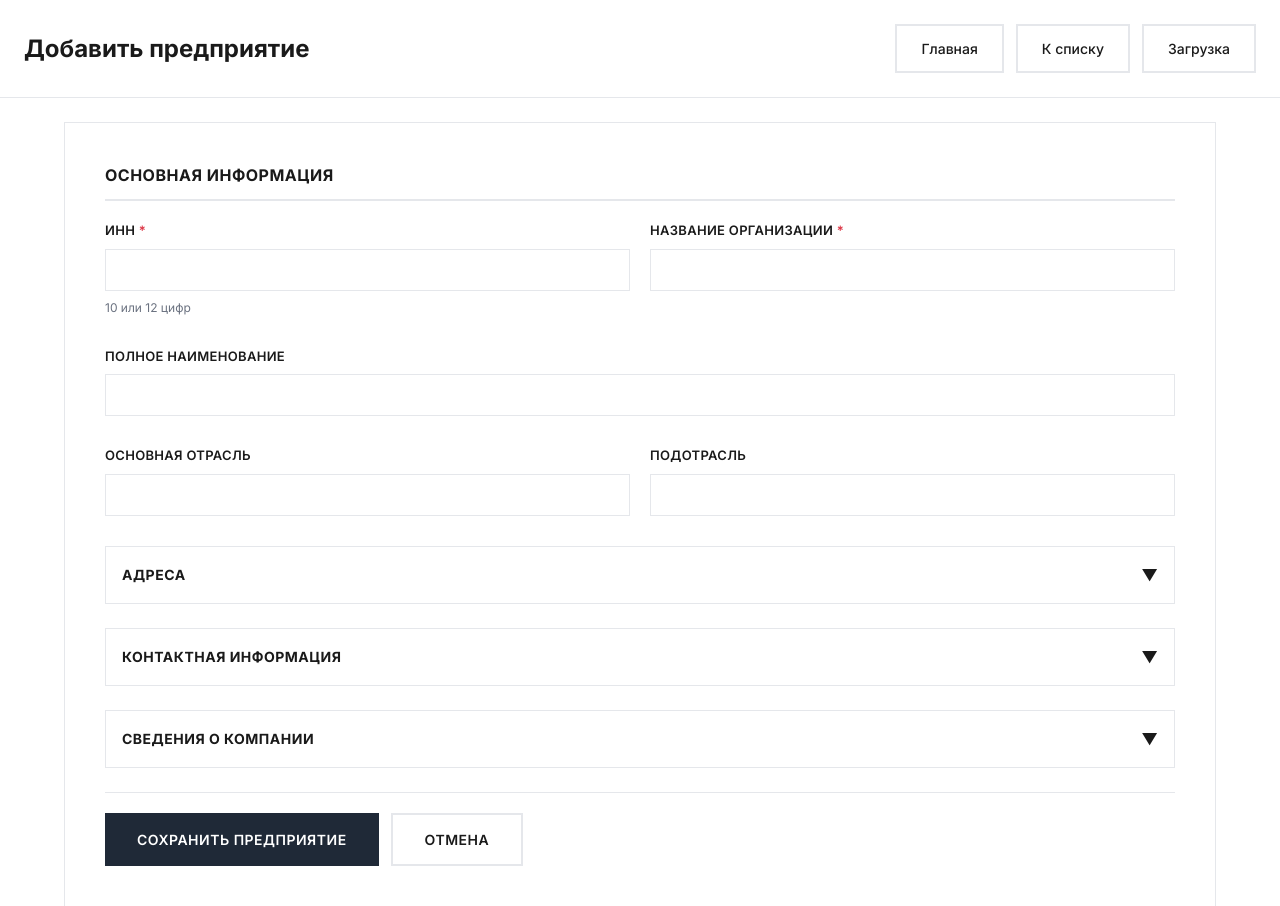
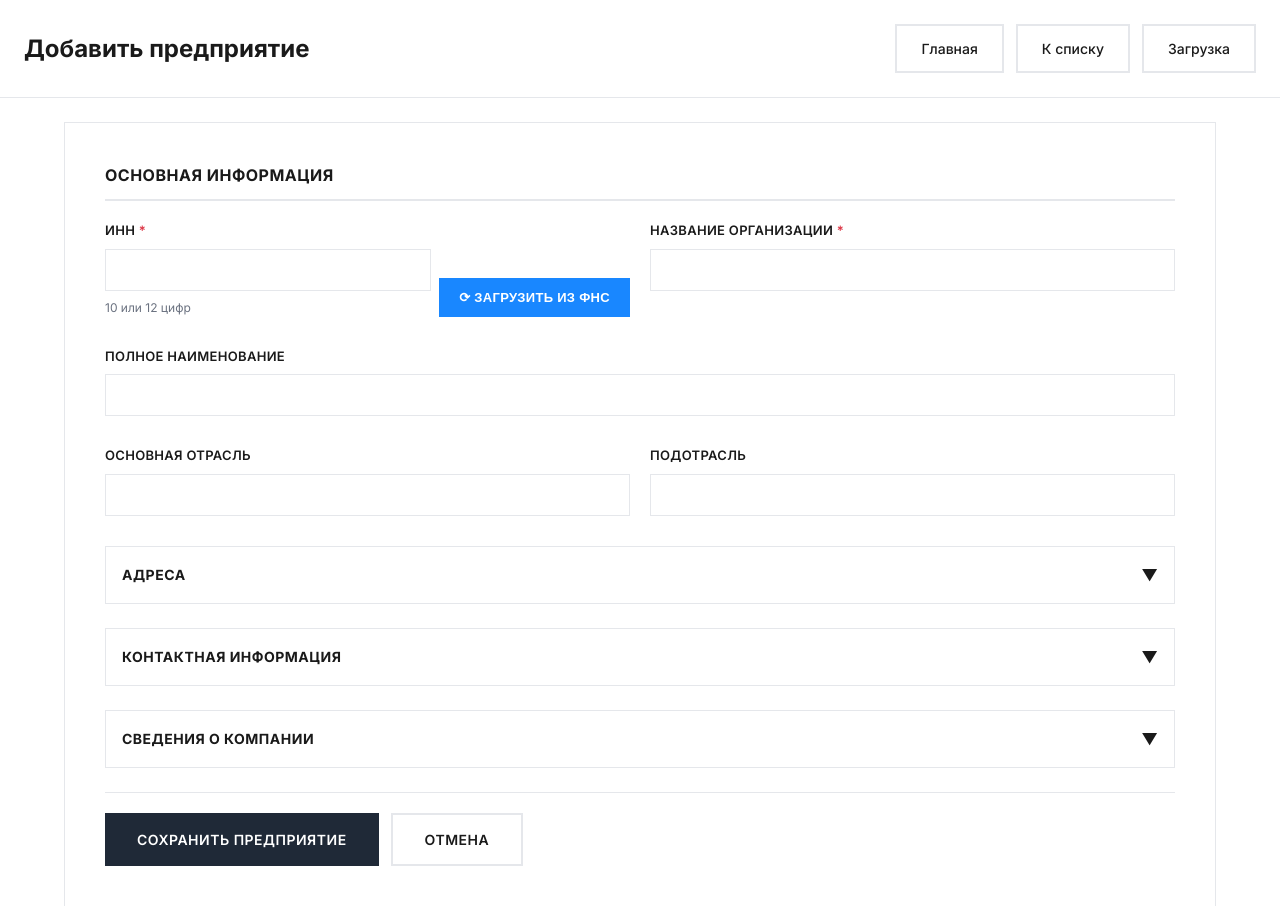
Before and after one commit to DevouringOG/MoscowProm, a Python web app: template app/templates/organization_create.html in a window 1280 px wide. Shown: the top 906 px of the page. Run offline with Jinja, Linux system fonts and the light colour scheme; the template is opened without the code that fills it, so the values that code supplies are empty.

Commit message:
Added load from fns data when creating new org

```diff
--- a/app/templates/organization_create.html
+++ b/app/templates/organization_create.html
@@ -139,6 +139,43 @@
  color: var(--text-secondary);
  }
 
+ .form-group-with-button {
+ display: flex;
+ gap: 8px;
+ align-items: flex-end;
+ }
+
+ .form-group-with-button .form-group {
+ flex: 1;
+ }
+
+ .btn-load-fns {
+ padding: 12px 20px;
+ background: rgba(0, 123, 255, 0.9);
+ color: white;
+ border: none;
+ font-size: 13px;
+ font-weight: 600;
+ cursor: pointer;
+ white-space: nowrap;
+ transition: all 0.3s ease;
+ text-transform: uppercase;
+ letter-spacing: 0.3px;
+ }
+
+ .btn-load-fns:hover {
+ background: rgba(0, 123, 255, 1);
+ transform: translateY(-1px);
+ box-shadow: 0 4px 12px rgba(0, 123, 255, 0.3);
+ }
+
+ .btn-load-fns:disabled {
+ background: rgba(0, 123, 255, 0.4);
+ cursor: not-allowed;
+ transform: none;
+ box-shadow: none;
+ }
+
  .form-actions {
  display: flex;
  gap: 12px;
@@ -265,10 +302,13 @@
  <div class="section-title">Основная информация</div>
 
  <div class="form-grid">
+ <div class="form-group-with-button">
  <div class="form-group">
  <label class="form-label required">ИНН</label>
- <input type="text" name="inn" class="form-input" required maxlength="12" pattern="[0-9]{10,12}">
+ <input type="text" name="inn" id="innInput" class="form-input" required maxlength="12" pattern="[0-9]{10,12}">
  <span class="form-hint">10 или 12 цифр</span>
+ </div>
+ <button type="button" class="btn-load-fns" id="loadFromFnsBtn" onclick="loadFromFNS()">⟳ Загрузить из ФНС</button>
  </div>
 
  <div class="form-group">
@@ -396,6 +436,18 @@
 
  <div class="form-grid">
  <div class="form-group">
+ <label class="form-label">Основной ОКВЭД</label>
+ <input type="text" name="main_okved" class="form-input">
+ </div>
+
+ <div class="form-group">
+ <label class="form-label">Название ОКВЭД</label>
+ <input type="text" name="main_okved_name" class="form-input">
+ </div>
+ </div>
+
+ <div class="form-grid">
+ <div class="form-group">
  <label class="form-label">ФИО руководителя</label>
  <input type="text" name="head_name" class="form-input">
  </div>
@@ -484,6 +536,89 @@
  alert.remove();
  }, 5000);
  }
+
+ async function loadFromFNS() {
+ const innInput = document.getElementById('innInput');
+ const btn = document.getElementById('loadFromFnsBtn');
+ const inn = innInput.value.trim();
+
+ // Validate INN
+ if (!inn) {
+ showAlert('error', 'Введите ИНН для загрузки данных из ФНС');
+ innInput.focus();
+ return;
+ }
+
+ if (!/^[0-9]{10,12}$/.test(inn)) {
+ showAlert('error', 'ИНН должен содержать 10 или 12 цифр');
+ innInput.focus();
+ return;
+ }
+
+ // Disable button and show loading
+ btn.disabled = true;
+ const originalText = btn.textContent;
+ btn.textContent = '⟳ Загрузка...';
+
+ try {
+ const response = await fetch(`/api/fns/organization/${inn}`);
+ const data = await response.json();
+
+ if (response.ok && data.status === 'success') {
+ // Fill form fields with FNS data
+ const fnsData = data.data;
+
+ // Basic information
+ if (fnsData.name) {
+ document.querySelector('input[name="name"]').value = fnsData.name;
+ }
+ if (fnsData.full_name) {
+ document.querySelector('input[name="full_name"]').value = fnsData.full_name;
+ }
+
+ // Address
+ if (fnsData.legal_address) {
+ document.querySelector('input[name="legal_address"]').value = fnsData.legal_address;
+ }
+
+ // OKVED
+ if (fnsData.main_okved) {
+ document.querySelector('input[name="main_okved"]').value = fnsData.main_okved;
+ }
+ if (fnsData.main_okved_name) {
+ document.querySelector('input[name="main_okved_name"]').value = fnsData.main_okved_name;
+ }
+
+ // Head
+ if (fnsData.head_name) {
+ document.querySelector('input[name="head_name"]').value = fnsData.head_name;
+ }
+
+ // Registration date
+ if (fnsData.registration_date) {
+ document.querySelector('input[name="registration_date"]').value = fnsData.registration_date;
+ }
+
+ // Status
+ if (fnsData.status) {
+ document.querySelector('input[name="status_final"]').value = fnsData.status;
+ }
+
+ showAlert('success', 'Данные успешно загружены из ФНС! Проверьте и дополните информацию.');
+
+ // Scroll to top to show the filled data
+ window.scrollTo({ top: 0, behavior: 'smooth' });
+ } else {
+ showAlert('error', data.detail || 'Не удалось получить данные из ФНС');
+ }
+ } catch (error) {
+ showAlert('error', `Ошибка при загрузке данных из ФНС: ${error.message}`);
+ } finally {
+ // Re-enable button
+ btn.disabled = false;
+ btn.textContent = originalText;
+ }
+ }
  </script>
 </body>
 </html>
```
Also changed, not shown: app/__init__.py (+48 -0 lines).
